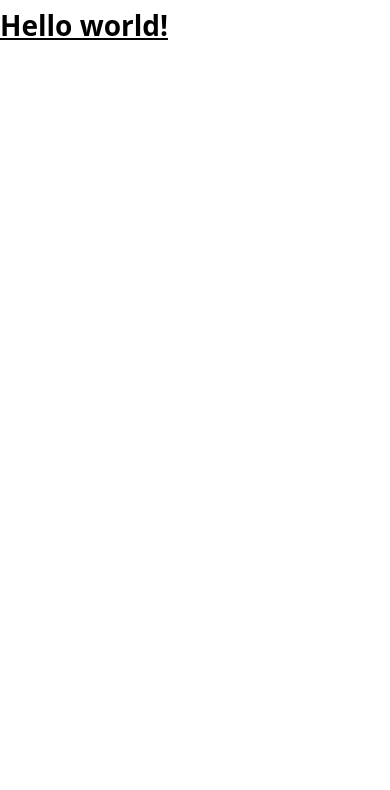
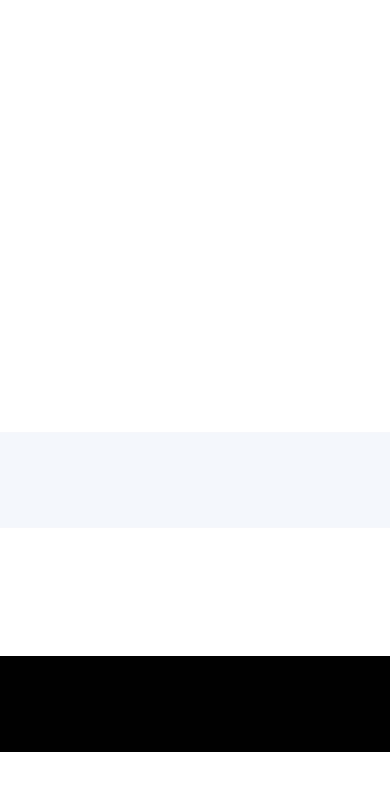
Before and after one commit to Kipkorir74/SOLEscape, a React (Vite) app: page / in a window 390 px wide. Shown: the top 790 px of the page. Built offline with nearby package versions, Linux system fonts and the light colour scheme; a web font is replaced by a local one.

Commit message:
project setup

```diff
--- a/src/App.jsx
+++ b/src/App.jsx
@@ -1,7 +1,41 @@
-export default function App() {
-  return (
-    <h1 className="text-3xl font-bold underline">
-      Hello world!
-    </h1>
-  )
-}
+import Hero from './sections/Hero';
+import SuperQuality from './sections/SuperQuality';
+import Services from './sections/Services';
+import CustomerReviews from './sections/CustomerReviews';
+import Subscribe from './sections/Subscribe';
+import PopularProducts from './sections/PopularProducts';
+import SpecialOffer from './sections/SpecialOffer';
+import Footer from './sections/Footer';
+import Nav from './Components/Nav.jsx';
+
+const App = () => (
+  <main className="relative">
+    <Nav />
+    <section className="xl:padding-1 wide:padding-r padding-b">
+      <Hero />
+    </section>
+    <section className="padding">
+      <PopularProducts />
+    </section>
+    <section className="padding">
+      <SuperQuality />
+    </section>
+    <section className="padding-x padding-y">
+      <Services />
+    </section>
+    <section className="padding">
+      <SpecialOffer />
+    </section>
+    <section className="bg-pale-blue padding">
+      <CustomerReviews />
+    </section>
+    <section className="padding-x sm:py-32 py-16 w-full">
+      <Subscribe />
+    </section>
+    <section className="bg-black padding-x padding-y padding-t pb-8">
+      <Footer />
+    </section>
+
+  </main>
+)
+export default App;
--- /dev/null
+++ b/src/Components/Nav.jsx
@@ -0,0 +1,10 @@
+
+const Nav = () => {
+  return (
+    <div>
+
+    </div>
+  )
+}
+
+export default Nav
--- /dev/null
+++ b/src/sections/CustomerReviews.jsx
@@ -0,0 +1,9 @@
+const CustomerReviews = () => {
+  return (
+    <div>
+
+    </div>
+  )
+}
+
+export default CustomerReviews
--- /dev/null
+++ b/src/sections/Footer.jsx
@@ -0,0 +1,9 @@
+const Footer = () => {
+  return (
+    <div>
+
+    </div>
+  )
+}
+
+export default Footer
--- /dev/null
+++ b/src/sections/Hero.jsx
@@ -0,0 +1,9 @@
+const Hero = () => {
+  return (
+    <div>
+
+    </div>
+  )
+}
+
+export default Hero
--- /dev/null
+++ b/src/sections/Nav.jsx
@@ -0,0 +1,9 @@
+const Nav = () => {
+  return (
+    <div>
+
+    </div>
+  )
+}
+
+export default Nav
--- /dev/null
+++ b/src/sections/PopularProducts.jsx
@@ -0,0 +1,10 @@
+
+const PopularProducts = () => {
+  return (
+    <div>
+
+    </div>
+  )
+}
+
+export default PopularProducts
--- /dev/null
+++ b/src/sections/Services.jsx
@@ -0,0 +1,10 @@
+
+const Services = () => {
+  return (
+    <div>
+
+    </div>
+  )
+}
+
+export default Services
--- /dev/null
+++ b/src/sections/SpecialOffer.jsx
@@ -0,0 +1,9 @@
+const SpecialOffer = () => {
+  return (
+    <div>
+
+    </div>
+  )
+}
+
+export default SpecialOffer
--- /dev/null
+++ b/src/sections/Subscribe.jsx
@@ -0,0 +1,9 @@
+const Subscribe = () => {
+  return (
+    <div>
+
+    </div>
+  )
+}
+
+export default Subscribe
--- /dev/null
+++ b/src/sections/SuperQuality.jsx
@@ -0,0 +1,9 @@
+const SuperQuality = () => {
+  return (
+    <div>
+
+    </div>
+  )
+}
+
+export default SuperQuality
```
